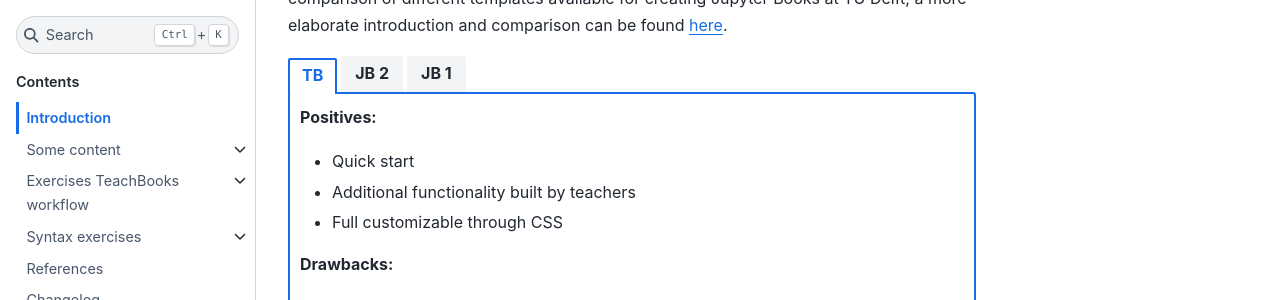
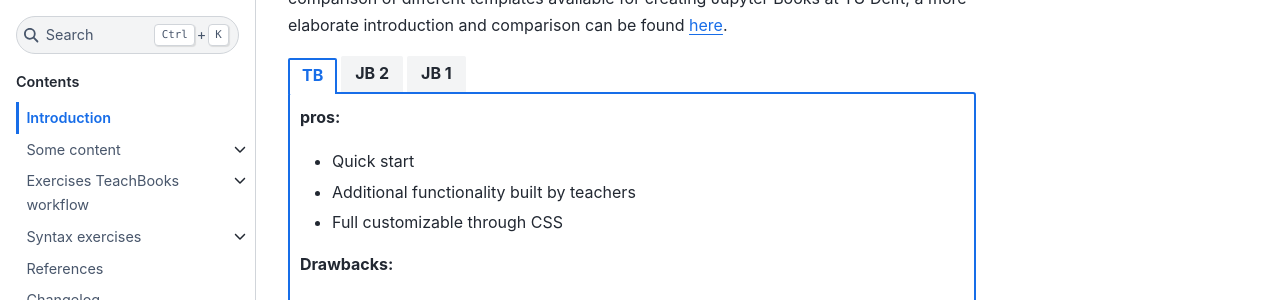
Before and after one commit to TUD-JB-Templates/TB, a Jupyter Book: the page built from book/1_intro.md, in a window 1280 px wide and 942 px high. Shown: the part 300-600 px from the top of the window. Built offline with Jupyter Book 1.0.4 settings and Sphinx 7.4.7 and the Sphinx Book theme 1.1.4, drawn with Linux system fonts in a browser that asks for light colours; comment, search, counter and statistics services are not loaded.

Commit message:
small edit

```diff
--- a/book/1_intro.md
+++ b/book/1_intro.md
@@ -7,7 +7,7 @@ Whether JB2 is the right choice for you depends on your specific needs. Below is
 
 ::::{tab-set}
 :::{tab-item} TB
-**Positives:**
+**pros:**
 - Quick start
 - Additional functionality built by teachers
 - Full customizable through CSS
@@ -20,7 +20,7 @@ Whether JB2 is the right choice for you depends on your specific needs. Below is
 - May feel as black box approach (what is under the hood)
 :::
 :::{tab-item} JB 2
-**Positives:**
+**pros:**
 - High quality pdf with ease
 - Newest technology, still in development
 - Used in science publication
@@ -32,7 +32,7 @@ Whether JB2 is the right choice for you depends on your specific needs. Below is
 - Public from start if not built locally
 :::
 :::{tab-item} JB 1
-**Positives:**
+**pros:**
 - Bare bone version
 - Software developed and support by JB1 developers
 
```
